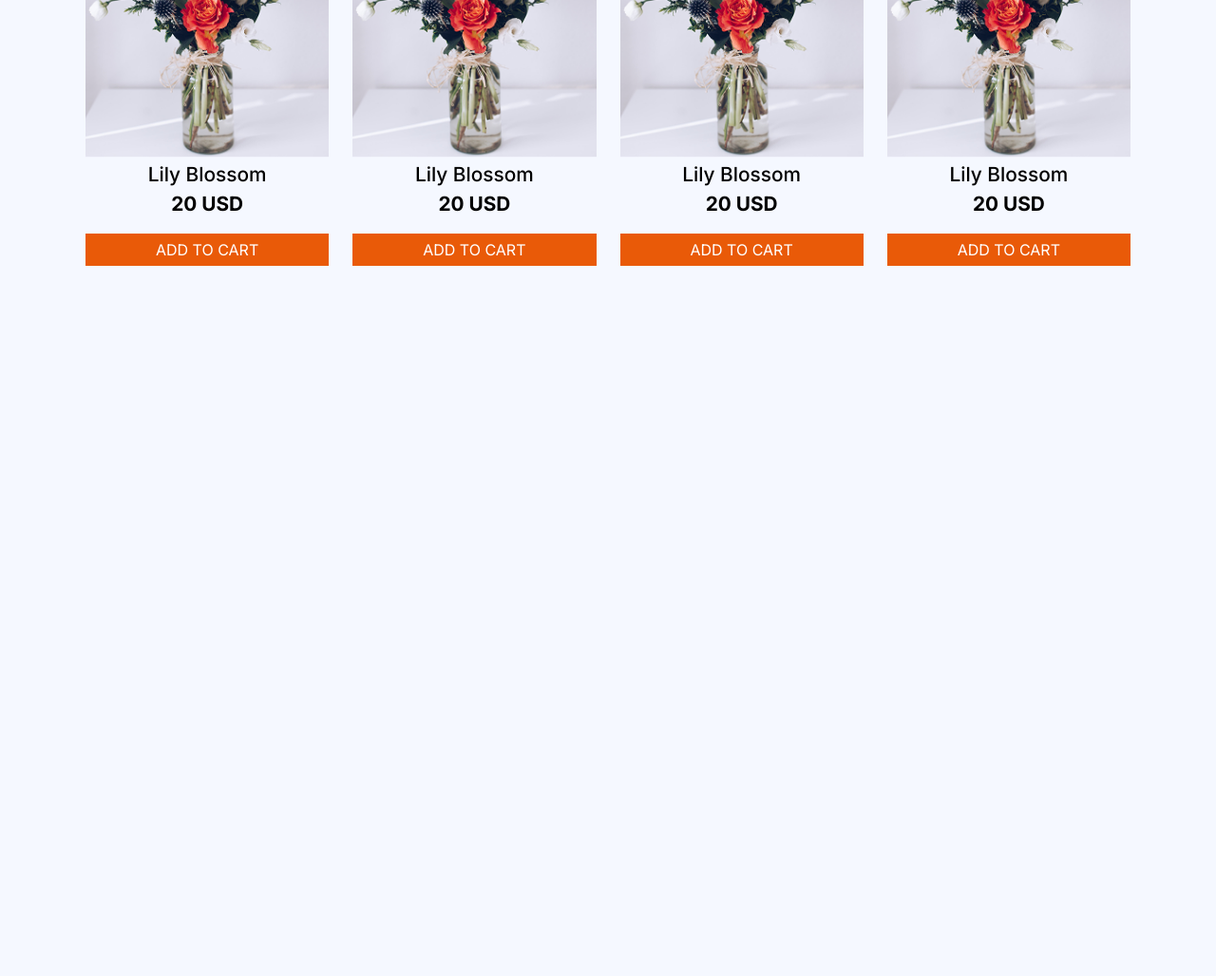
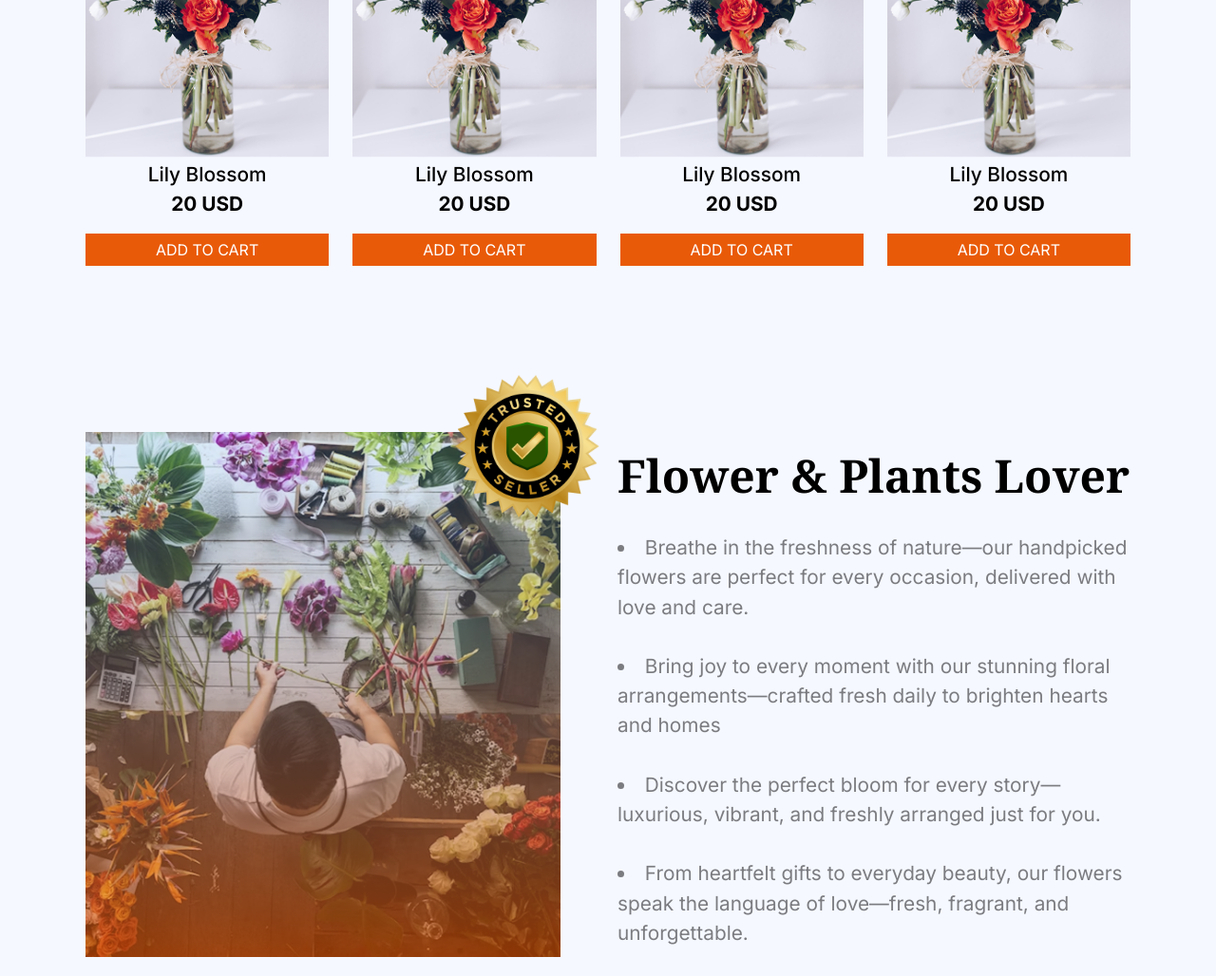
Before and after one commit to niaz-morshed-m/Seccond-Assignment, a plain HTML site: page index.html in a window 1280 px wide. Shown: the part 1545-2573 px from the top of the page at 95% size. Before the commit the page ends 1845 px from the top, so only its background shows below. Drawn offline with nearby package versions, Linux system fonts and the light colour scheme.

Commit message:
plant lover section added

```diff
--- a/index.html
+++ b/index.html
@@ -141,7 +141,47 @@
       </section>
 
       <!-- flower and plants section -->
+      <section class="max-w-[1140px] mx-[auto] mt-[135px] p-[20px]">
+        <div
+          class="trust-container flex justify-center items-center gap-[60px]"
+        >
+          <div class="max-w-[540px]">
+            <div class="badge max-w-[210px] absolute ml-[360px] mt-[-90px]">
+              <img src="./assets/trusted-badge.png" alt="" />
+            </div>
+            <img src="./assets/flower-store.png" alt="" />
+          </div>
+          <div class="max-w-[540px]">
+            <p class="text-[3rem] font-bold noto-serif">
+              Flower & Plants Lover
+            </p>
+            <br />
+            <ul class="list-disc list-inside text-[1.3rem] text-[#7B7C80]">
+              <li>
+                Breathe in the freshness of nature—our handpicked flowers are
+                perfect for every occasion, delivered with love and care.
+              </li>
+              <br />
+              <li>
+                Bring joy to every moment with our stunning floral
+                arrangements—crafted fresh daily to brighten hearts and homes
+              </li>
+              <br />
+              <li>
+                Discover the perfect bloom for every story—luxurious, vibrant,
+                and freshly arranged just for you.
+              </li>
+              <br />
+              <li>
+                From heartfelt gifts to everyday beauty, our flowers speak the
+                language of love—fresh, fragrant, and unforgettable.
+              </li>
+            </ul>
+          </div>
+        </div>
+      </section>
 
+      <!-- latest deal section -->
     </main>
     <footer></footer>
   </body>
```
